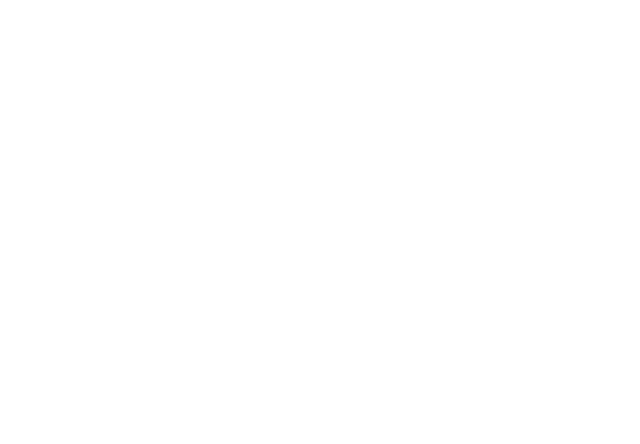
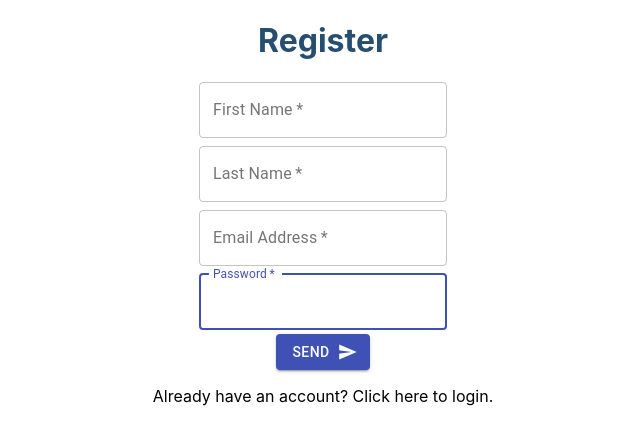
Before and after one commit to tddrrr/bug-tracking, a React (Create React App) app in the folder front/: page /register in a window 1280 px wide. Shown: the top 444 px of the page, without its empty margins (317-957 px from the left). Built offline with nearby package versions, Linux system fonts and the light colour scheme.

Commit message:
started login and register

```diff
--- a/front/package.json
+++ b/front/package.json
@@ -4,13 +4,16 @@
   "private": true,
   "dependencies": {
     "@material-ui/core": "^4.11.2",
+    "@material-ui/lab": "^4.0.0-alpha.57",
     "@testing-library/jest-dom": "^5.11.9",
     "@testing-library/react": "^11.2.3",
     "@testing-library/user-event": "^12.6.1",
+    "axios": "^0.21.1",
     "react": "^17.0.1",
     "react-dom": "^17.0.1",
     "react-router-dom": "^5.2.0",
     "react-scripts": "4.0.1",
+    "react-toastify": "^6.2.0",
     "web-vitals": "^0.2.4"
   },
   "scripts": {
@@ -36,5 +39,6 @@
       "last 1 firefox version",
       "last 1 safari version"
     ]
-  }
+  },
+  "proxy": "http://localhost:8080"
 }
--- a/front/public/index.html
+++ b/front/public/index.html
@@ -3,6 +3,7 @@
   <head>
     <meta charset="utf-8" />
     <link rel="icon" href="%PUBLIC_URL%/favicon.ico" />
+    <link rel="stylesheet" href="https://fonts.googleapis.com/icon?family=Material+Icons" />
     <meta name="viewport" content="width=device-width, initial-scale=1" />
     <meta name="theme-color" content="#000000" />
     <meta
--- a/front/src/App.js
+++ b/front/src/App.js
@@ -1,10 +1,19 @@
 import './App.css';
 import React, {Component} from 'react'
+import Register from './components/Register'
+import Login from './components/Login'
+import {BrowserRouter, Switch, Route} from 'react-router-dom'
+
 
 class App extends Component{
   render() {
     return(
-      <div className="App"></div>
+      <BrowserRouter>
+      <Switch>
+        <Route path="/" exact component={Login}></Route>
+        <Route path="/register" exact component={Register}></Route>
+      </Switch>
+      </BrowserRouter>
     )
   };
 }
--- /dev/null
+++ b/front/src/components/Login.js
@@ -0,0 +1,70 @@
+import React, {Component} from 'react'
+import '../css/register.css'
+import axios from 'axios'
+import {TextField, Button, Grid, Icon} from '@material-ui/core'
+import { ToastContainer, toast } from 'react-toastify';
+import 'react-toastify/dist/ReactToastify.css';
+
+export default class Login extends Component{
+    constructor(props) {
+        super(props)
+
+        this.state = {
+            email: '',
+            password: ''
+        }
+
+        this.changeHandler=(e) => {
+            this.setState({
+                [e.target.name]: e.target.value
+            })
+        }
+
+        this.onLogin = (e) => {
+            if (this.state.email && this.state.password) {
+                axios.post('/api/auth/login', {email: this.state.email, password: this.state.password})
+                    .then((res) => {console.log(res.data);
+                        console.log(res.data);
+                        toast.success("Logged in successfully")
+                        localStorage.setItem('token', res.data.token);
+                        axios.defaults.headers.common['Authorization'] = `Bearer `+ res.data.token // for all requests
+                    })
+                    .catch(error => {console.log(error.response.data);
+                                    toast.error(`${error.response.data.message}`);}) //cu toastify
+        } else {
+            toast.error("You have to complete the fields")
+        }
+    }
+}
+
+
+    render() {
+        return(
+            <div>
+            <h1 className="loginTitle">Login</h1>
+            <Grid container direction="column" justify="center" alignItems="center" spacing={1}>
+            <Grid item xs={12} sm={6}>
+            <TextField name="email" onChange={this.changeHandler} value={this.state.email} id="outlined-basic" autoFocus required label="Email" variant="outlined" />
+            </Grid>
+            <Grid item xs={12} sm={6}>
+            <TextField name="password" onChange={this.changeHandler} value={this.state.password} id="outlined-basic" autoFocus required label="Password" variant="outlined" />
+            </Grid>
+            <Button variant="contained" size="medium" color="primary" endIcon={<Icon>send</Icon>} onClick={this.onLogin}>
+                login
+            </Button>
+            <ToastContainer
+                position="bottom-center"
+                autoClose={5000}
+                hideProgressBar={true}
+                newestOnTop={false}
+                closeOnClick
+                rtl={false}
+                pauseOnFocusLoss
+                draggable
+                pauseOnHover
+            />
+            </Grid>
+            </div>
+        )
+    }
+}
--- /dev/null
+++ b/front/src/components/Register.js
@@ -0,0 +1,96 @@
+import React, {Component} from 'react'
+import '../css/register.css'
+import axios from 'axios'
+import {TextField, Button, Icon, Grid, Snackbar} from '@material-ui/core'
+import Alert from '@material-ui/lab/Alert';
+import { ToastContainer, toast } from 'react-toastify';
+import 'react-toastify/dist/ReactToastify.css';
+
+export default class Register extends Component{
+    constructor(props) {
+        super(props)
+
+        this.state = {
+            firstName: '',
+            lastName: '',
+            email: '',
+            password: '',
+            openSuccess: false,
+            openError: false
+        }
+
+        this.changeHandler=(e) => {
+            this.setState({
+                [e.target.name]: e.target.value
+            })
+        }
+
+        this.onRegister = (e) => {
+            if (this.state.firstName && this.state.lastName && this.state.password && this.state.email && this.state.password) {
+                axios.post('/api/auth/register', {firstName: this.state.firstName, lastName: this.state.lastName,
+                    email: this.state.email, password: this.state.password})
+                    .then((res) => {console.log(res.data);
+                        this.setState({openSuccess: true})
+                    })
+                    .catch(error => {console.log(error.response.data);
+                                    toast.error(`${error.response.data.message}`);}) //cu toastify
+            } else {
+                this.setState({openError: true})
+            }
+        }
+
+        this.handleCloseSuccess = () => {
+            this.setState({openSuccess: false})
+        }
+        this.handleCloseError = () => {
+            this.setState({openError: false})
+        }
+
+    }
+    render() {
+        return(
+            <div>
+            <h1 className="registerTitle">Register</h1>
+            <Grid container direction="column" justify="center" alignItems="center" spacing={1}>
+            <Grid item xs={12} sm={6}>
+            <TextField name="firstName" onChange={this.changeHandler} value={this.state.firstName} id="outlined-basic" autoFocus required label="First Name" variant="outlined" />
+            </Grid>
+            <Grid item xs={12} sm={6}>
+            <TextField name="lastName" onChange={this.changeHandler} value={this.state.lastName} id="outlined-basic" autoFocus required label="Last Name" variant="outlined" />
+            </Grid>
+            <Grid item xs={12}>
+            <TextField name="email" onChange={this.changeHandler} value={this.state.email} id="outlined-basic" autoFocus required label="Email Address" variant="outlined" />
+            </Grid>
+            <Grid item xs={12}>
+            <TextField name="password" onChange={this.changeHandler} value={this.state.password} id="outlined-basic" autoFocus required label="Password" variant="outlined" />
+            </Grid>
+            <Button variant="contained" size="medium" color="primary" endIcon={<Icon>send</Icon>} onClick={this.onRegister}>
+                send
+            </Button>
+            <p>Already have an account? Click <span>here</span> to login.</p>
+            </Grid>
+            <Snackbar open={this.state.openSuccess} autoHideDuration={2000} onClose={this.handleCloseSuccess}>
+            <Alert severity="success" onClose={this.handleCloseSuccess}>
+            You have successfully registered!
+            </Alert>
+            </Snackbar>
+            <Snackbar open={this.state.openError} autoHideDuration={2000} onClose={this.handleCloseError}>
+            <Alert severity="error" onClose={this.handleCloseError}>
+            Check your fields again so they're not empty
+            </Alert>
+            </Snackbar>
+            <ToastContainer
+                position="bottom-center"
+                autoClose={5000}
+                hideProgressBar={true}
+                newestOnTop={false}
+                closeOnClick
+                rtl={false}
+                pauseOnFocusLoss
+                draggable
+                pauseOnHover
+            />
+            </div>
+        )
+    }
+}
--- /dev/null
+++ b/front/src/css/register.css
@@ -0,0 +1,15 @@
+.registerTitle {
+    text-align: center;
+    color: #254E70;
+
+}
+
+.loginTitle {
+    text-align: center;
+    color: #254E70;
+
+}
+
+body {
+    background-color: white;
+}
```
Also changed, not shown: 2 other files (tests, documents, lock files or other folders).
